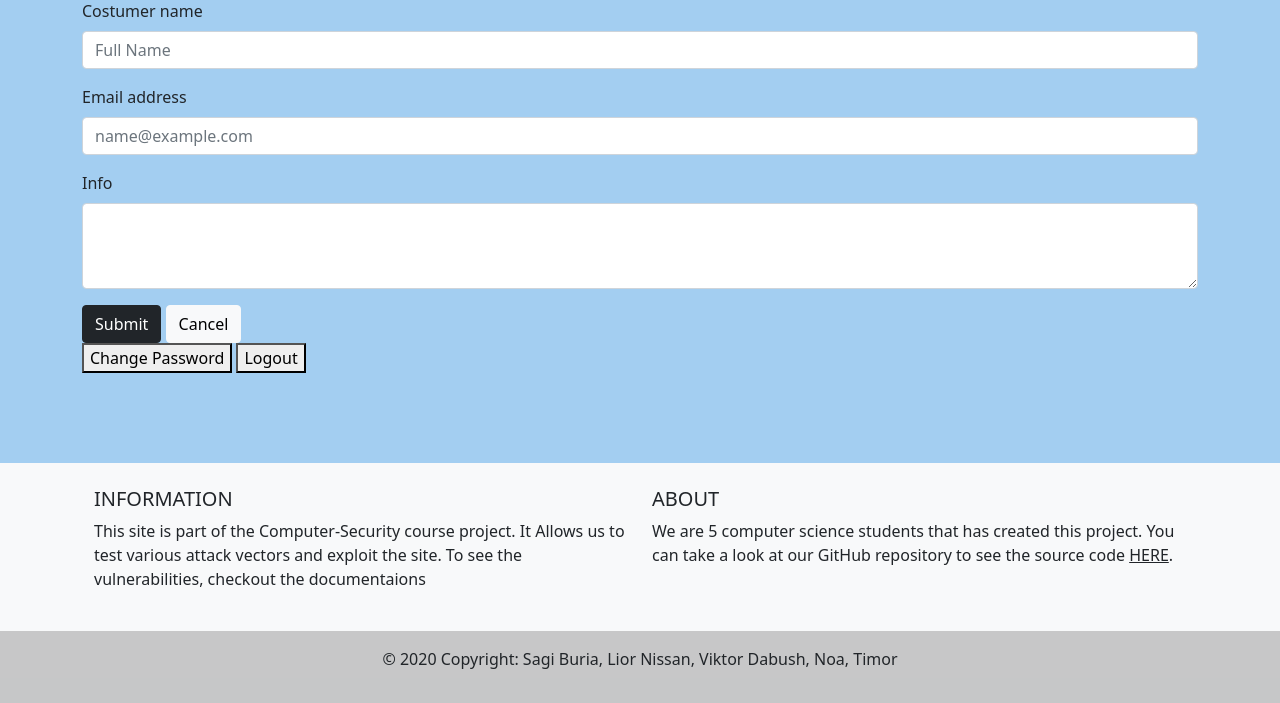
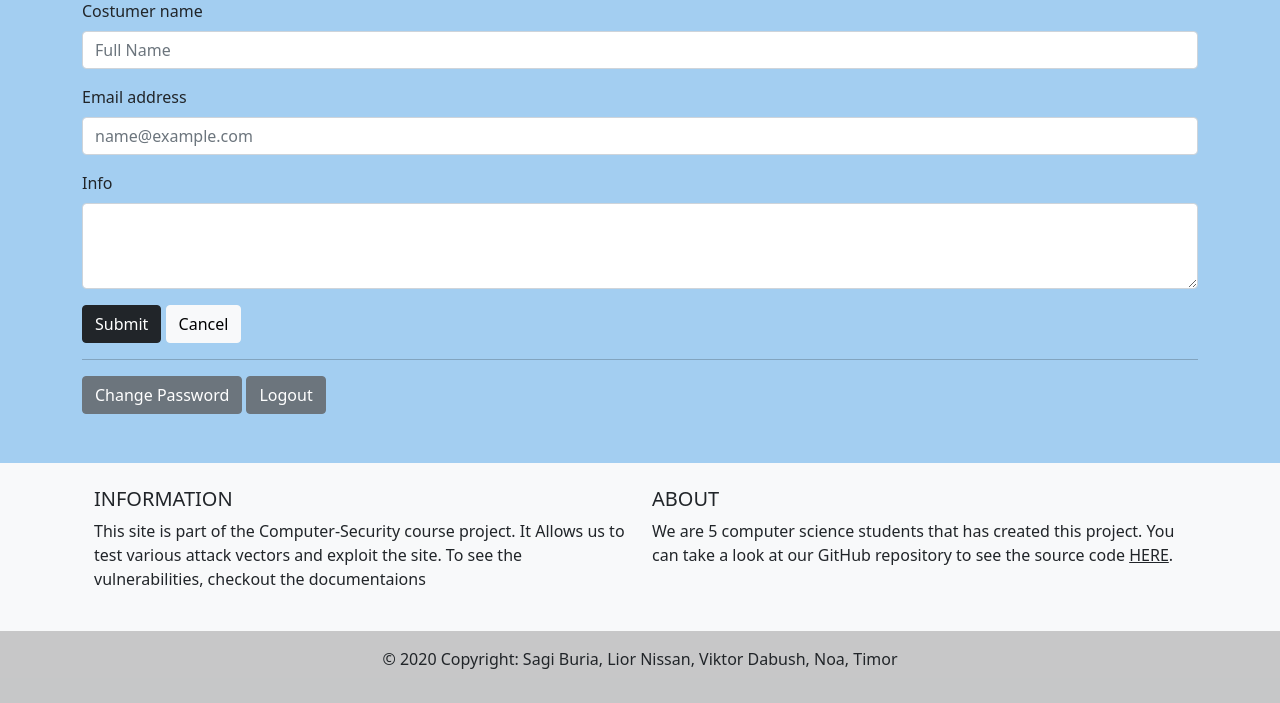
Before and after one commit to Sagi313/computerSecurity, a Django app: page / in a window 1280 px wide. Shown: the part 593-1296 px from the top of the page. Run offline with Django 3.2, Linux system fonts and the light colour scheme; the visitor is signed in with stand-in values (Sample User, id 1); data comes from the database, SQL or seed files in the repository.

Commit message:
Added styling to the new logout and change password features

```diff
--- a/webApp/templates/registration/change-password.html
+++ b/webApp/templates/registration/change-password.html
@@ -11,17 +11,18 @@
         {% if message.tags == "success" %}
             <div class="alert alert-success" role="alert">{{ message }}</div>
             <a href="/">
-                <button>Go back</button>
+                <button class="btn btn-secondary">Go back</button>
              </a>
         {% elif message.tags == "error" %}
             <div class="alert alert-danger" role="alert">{{ message }}</div>
         {% endif %}
     {% endfor %}
     {% endif %}
-
+    <br>
     <form method="post" class="from-group">
         {% csrf_token %}
         {{ form }}
+        <br>
         <button type="submit" class="btn btn-success">Change it</button>
     </form>
 
--- a/webApp/templates/webApp/index.html
+++ b/webApp/templates/webApp/index.html
@@ -77,7 +77,8 @@
         </div>
 
     </form>
-    <a href="/password_changing"><button>Change Password</button></a>
-    <a href="/logout"><button>Logout</button></a>
+    <hr>
+    <a href="/password_changing"><button class="btn btn-secondary">Change Password</button></a>
+    <a href="/logout"><button class="btn btn-secondary">Logout</button></a>
 
 {% endblock %}
```
